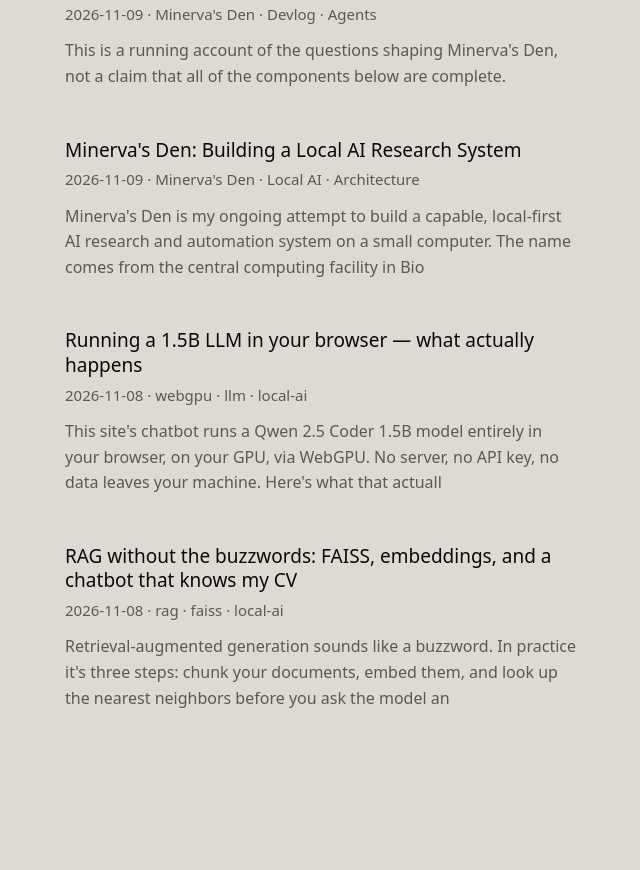
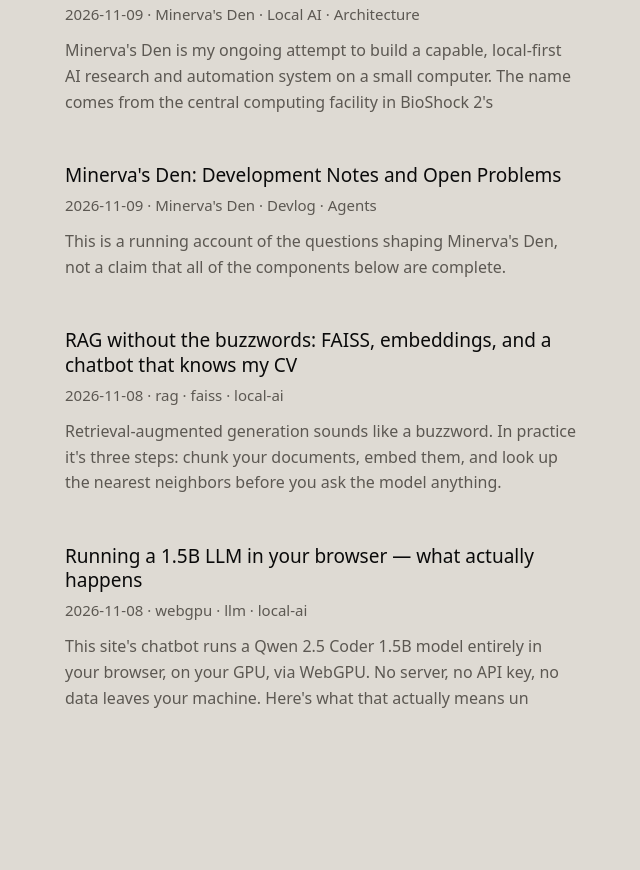
Before and after one commit to EricTung1007/portfolio, a React (Vite) app: page / in a window 1280 px wide. Shown: the part 3320-4190 px from the top of the page, without its empty margins (319-959 px from the left). Built offline with nearby package versions, Linux system fonts and the light colour scheme; no server answers; a web font is replaced by a local one.

Commit message:
feat: bilingual Git-backed articles with drafts and language fallback

```diff
--- a/src/posts.ts
+++ b/src/posts.ts
@@ -1,59 +1,99 @@
-/* Blog posts: import all Markdown files from content/posts/ via Vite's
-   import.meta.glob, parse frontmatter (title/date/tags) and the body. */
+/** Git-backed bilingual publication: English is canonical; Chinese is an optional translation. */
+export type PublicationLanguage = 'en' | 'zh';
 
 export interface Post {
   slug: string;
   title: string;
   date: string;
   tags: string[];
+  category: string;
   body: string;
   excerpt: string;
+  language: PublicationLanguage;
+  translated: boolean;
 }
 
-const raw = import.meta.glob('/content/posts/*.md', {
-  query: '?raw',
-  import: 'default',
-  eager: true,
+interface SourcePost extends Omit<Post, 'translated'> {
+  draft: boolean;
+}
+
+const enFiles = import.meta.glob('/content/posts/*.md', {
+  query: '?raw', import: 'default', eager: true,
 }) as Record<string, string>;
 
-function parseFrontmatter(md: string): { meta: Record<string, string | string[]>; body: string } {
-  const match = md.match(/^---\n([\s\S]*?)\n---\n([\s\S]*)$/);
-  if (!match) return { meta: {}, body: md };
+const zhFiles = import.meta.glob('/content/posts/zh/*.md', {
+  query: '?raw', import: 'default', eager: true,
+}) as Record<string, string>;
+
+function plainValue(text: string): string {
+  const trimmed = text.trim();
+  if ((trimmed.startsWith('"') && trimmed.endsWith('"')) ||
+    (trimmed.startsWith("'") && trimmed.endsWith("'"))) {
+    return trimmed.slice(1, -1).replace(/\\'/g, "'").replace(/\\"/g, '"');
+  }
+  return trimmed;
+}
+
+function parseFrontmatter(source: string): { meta: Record<string, string | string[]>; body: string } {
+  const normalized = source.replace(/\r\n?/g, '\n');
+  const match = normalized.match(/^---\n([\s\S]*?)\n---(?:\n|$)([\s\S]*)$/);
+  if (!match) return { meta: {}, body: normalized.trim() };
   const meta: Record<string, string | string[]> = {};
+  let listField: string | null = null;
   for (const line of match[1].split('\n')) {
-    const idx = line.indexOf(':');
-    if (idx === -1) continue;
-    const key = line.slice(0, idx).trim();
-    let value = line.slice(idx + 1).trim().replace(/^["']|["']$/g, '');
-    if (value.startsWith('[')) {
-      meta[key] = value.slice(1, -1).split(',').map((s) => s.trim().replace(/^["']|["']$/g, ''));
-    } else {
-      meta[key] = value;
+    const keyValue = line.match(/^([\w-]+):(?:\s*(.*))?$/);
+    if (keyValue) {
+      const [, key, raw = ''] = keyValue;
+      const value = raw.trim();
+      if (!value) { meta[key] = []; listField = key; continue; }
+      if (value.startsWith('[') && value.endsWith(']')) {
+        meta[key] = value.slice(1, -1).split(',').map(plainValue).filter(Boolean);
+      } else meta[key] = plainValue(value);
+      listField = null;
+    } else if (listField && /^\s+-\s+/.test(line)) {
+      const items = meta[listField];
+      if (Array.isArray(items)) items.push(plainValue(line.replace(/^\s+-\s+/, '')));
     }
   }
   return { meta, body: match[2].trim() };
 }
 
 function excerptOf(body: string): string {
-  const firstPara = body.split(/\n\n/).find((p) => !p.startsWith('#'));
-  return firstPara ? firstPara.slice(0, 180) : '';
+  const first = body.split(/\n\s*\n/).map(s => s.trim()).find(s => s && !s.startsWith('#') && !s.startsWith('!['));
+  return first ? first.replace(/\[([^\]]+)\]\([^)]*\)/g, '$1').replace(/[*_`#]/g, '').slice(0, 190) : '';
 }
 
-export const posts: Post[] = Object.entries(raw)
-  .map(([path, md]) => {
-    const slug = path.split('/').pop()!.replace('.md', '');
+function readFiles(files: Record<string, string>, language: PublicationLanguage): Map<string, SourcePost> {
+  const entries = new Map<string, SourcePost>();
+  for (const [path, md] of Object.entries(files)) {
+    const slug = path.split('/').pop()!.replace(/\.md$/i, '');
     const { meta, body } = parseFrontmatter(md);
-    return {
-      slug,
-      title: (meta.title as string) ?? slug,
-      date: (meta.date as string) ?? '',
-      tags: (meta.tags as string[]) ?? [],
-      body,
-      excerpt: excerptOf(body),
-    };
-  })
-  .sort((a, b) => (a.date < b.date ? 1 : -1));
+    const date = String(meta.date ?? '');
+    if (String(meta.draft ?? '').toLowerCase() === 'true' || !/^\d{4}-\d{2}-\d{2}$/.test(date)) continue;
+    entries.set(slug, {
+      slug, language, title: String(meta.title ?? slug),
+      date, tags: Array.isArray(meta.tags) ? meta.tags : [],
+      category: String(meta.category ?? 'Journal'), body, excerpt: excerptOf(body),
+      draft: false,
+    });
+  }
+  return entries;
+}
 
-export function getPost(slug: string): Post | undefined {
-  return posts.find((p) => p.slug === slug);
+const english = readFiles(enFiles, 'en');
+const chinese = readFiles(zhFiles, 'zh');
+const timeline = [...english.values()].sort((a, b) => b.date.localeCompare(a.date));
+
+export function getPosts(language: PublicationLanguage = 'en'): Post[] {
+  return timeline.map(en => {
+    const zh = language === 'zh' ? chinese.get(en.slug) : undefined;
+    const selected = zh ?? en;
+    return { ...selected, translated: Boolean(zh) };
+  });
 }
+
+export function getPost(slug: string, language: PublicationLanguage = 'en'): Post | undefined {
+  return getPosts(language).find(post => post.slug === slug);
+}
+
+export const posts = getPosts('en');
```
